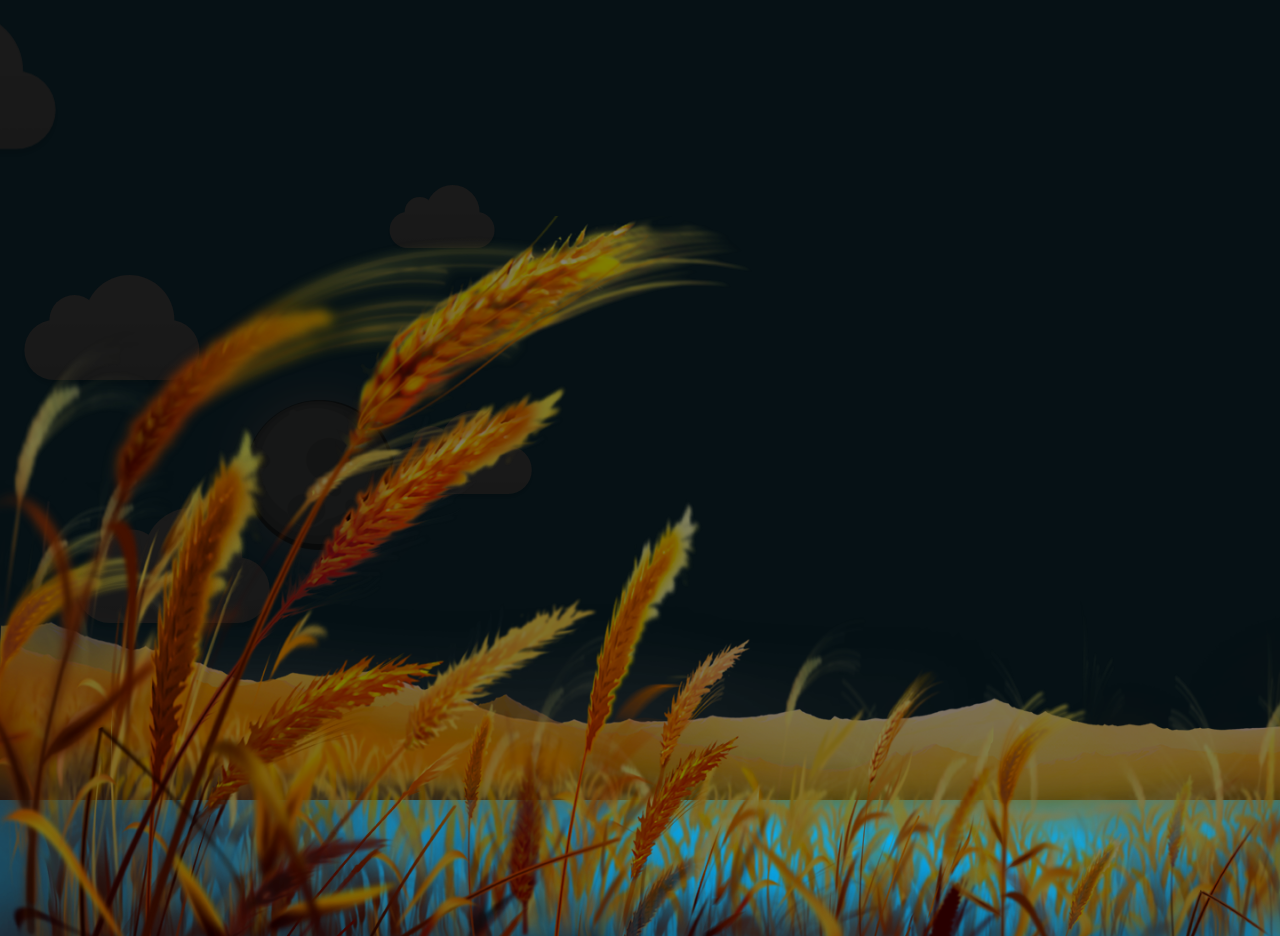
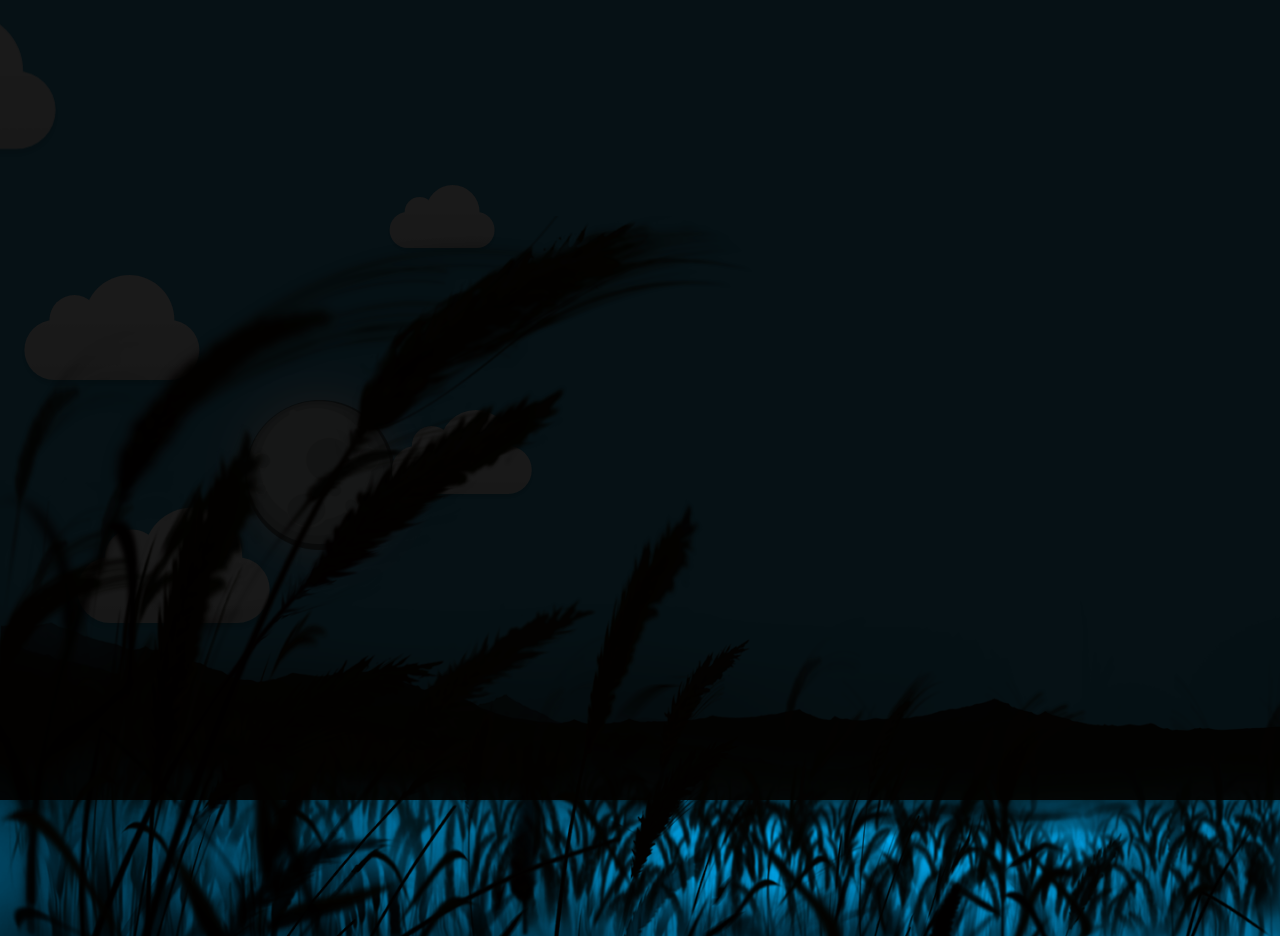
Before and after one commit to NLipatov/wheatField, a React (Create React App) app: page / in a window 1280 px wide. Built offline with nearby package versions, Linux system fonts and the light colour scheme.

Commit message:
wheat styles at night changed

```diff
--- a/src/components/field/field.css
+++ b/src/components/field/field.css
@@ -6,7 +6,7 @@
     z-index: 2;
 }
 .nightField{
-    filter: brightness(0.5);
+    filter: brightness(0.01);
 }
 .dayField{
     filter: brightness(1);
```
